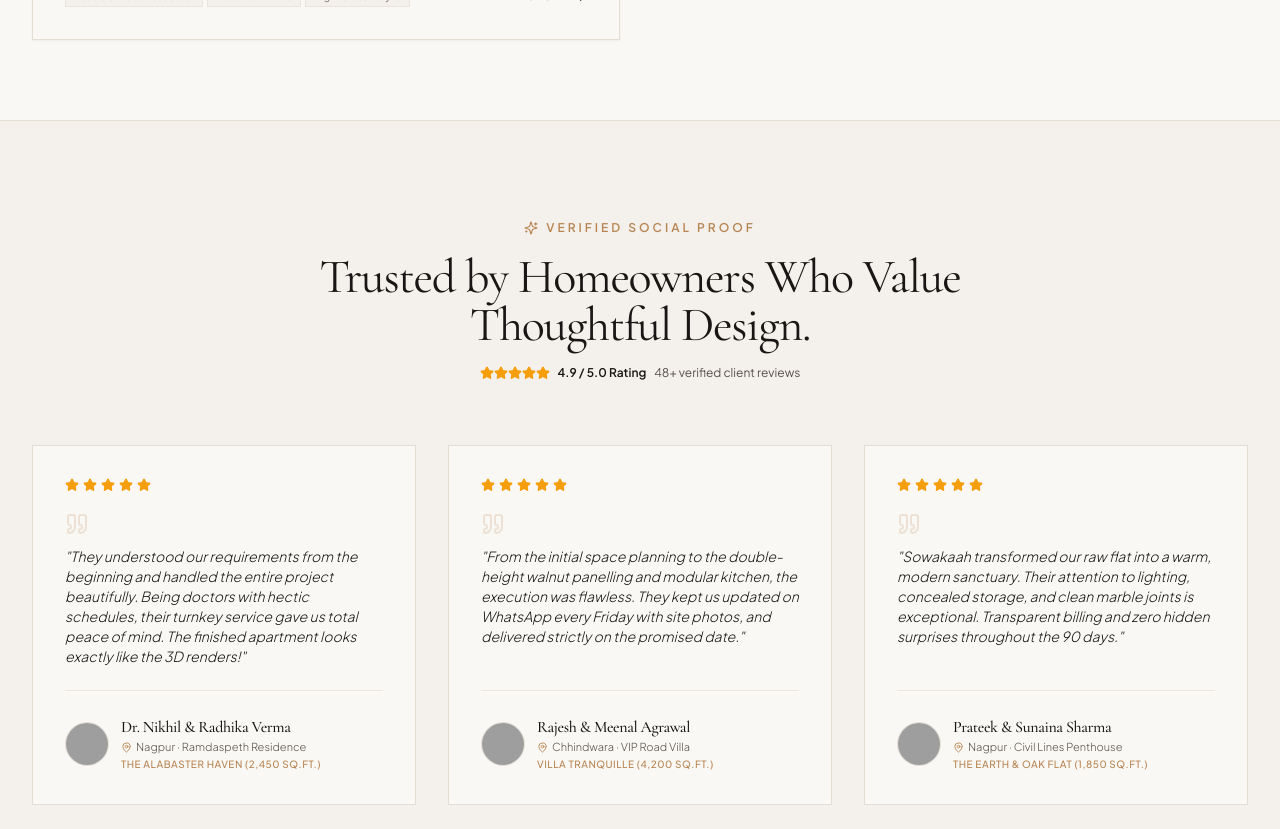
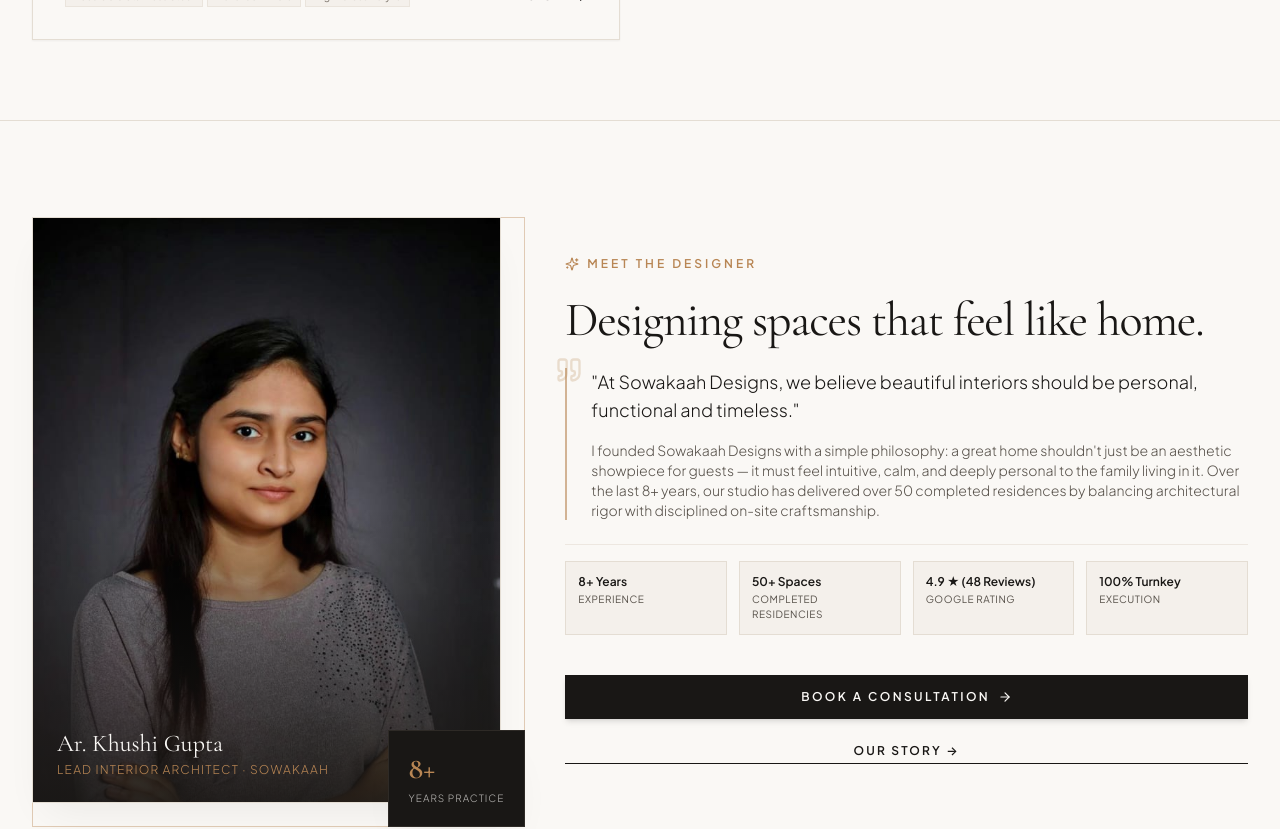
Before and after one commit to ARI-23o/Interior_Design, a React (Vite) app: page / in a window 1280 px wide. Shown: the part 3140-3969 px from the top of the page. Built offline with nearby package versions, Linux system fonts and the light colour scheme; grey boxes are pictures that could not be loaded; the HTML template or start-up script is replaced by a standard one.

Commit message:
Remove client reviews section from homepage

```diff
--- a/src/App.tsx
+++ b/src/App.tsx
@@ -7,7 +7,6 @@ import { FeaturedProjects } from './components/home/FeaturedProjects';
 import { WhyChooseUs } from './components/home/WhyChooseUs';
 import { BeforeAfterSection } from './components/home/BeforeAfterSection';
 import { ProcessSection } from './components/home/ProcessSection';
-import { TestimonialsSection } from './components/home/TestimonialsSection';
 import { MeetDesignerSection } from './components/home/MeetDesignerSection';
 import { ServicesSection } from './components/home/ServicesSection';
 import { InstagramSection } from './components/home/InstagramSection';
@@ -110,10 +109,7 @@ export function App() {
               onViewAllProjects={() => setActiveView('projects')}
             />
 
-            {/* 03. Real Client Proof & Testimonials (Directly After Projects) */}
-            <TestimonialsSection />
-
-            {/* 04. Meet the Designer & Studio Story */}
+            {/* 03. Meet the Designer & Studio Story */}
             <MeetDesignerSection
               onLearnMore={() => setActiveView('about')}
               onOpenLeadModal={() => setLeadModalOpen(true)}
--- a/src/components/home/TestimonialsSection.tsx
+++ /dev/null
@@ -1,80 +0,0 @@
-import React from 'react';
-import { Sparkles, Star, Quote, MapPin } from 'lucide-react';
-import { testimonialsData } from '../../data/contentData';
-
-export const TestimonialsSection: React.FC = () => {
-  return (
-    <section className="py-14 sm:py-24 bg-canvas-soft border-b border-border-luxury">
-      <div className="max-w-7xl mx-auto px-4 sm:px-6 lg:px-8">
-
-        {/* Section Header */}
-        <div className="text-center max-w-2xl mx-auto mb-10 sm:mb-16 space-y-2.5 sm:space-y-3">
-          <div className="inline-flex items-center gap-2 text-xs uppercase tracking-[0.25em] text-bronze font-semibold">
-            <Sparkles size={14} />
-            <span>Verified Social Proof</span>
-          </div>
-          <h2 className="font-serif text-3xl sm:text-4xl md:text-5xl text-charcoal leading-tight">
-            Trusted by Homeowners Who Value Thoughtful Design.
-          </h2>
-          <div className="flex flex-wrap items-center justify-center gap-1.5 sm:gap-2 text-xs text-charcoal-muted pt-1">
-            <div className="flex items-center text-amber-500">
-              {[...Array(5)].map((_, i) => (
-                <Star key={i} size={14} fill="currentColor" />
-              ))}
-            </div>
-            <span className="font-semibold text-charcoal">4.9 / 5.0 Rating</span>
-            <span className="hidden xs:inline">·</span>
-            <span className="text-[11px] sm:text-xs">48+ verified client reviews</span>
-          </div>
-        </div>
-
-        {/* Testimonials Grid */}
-        <div className="grid grid-cols-1 md:grid-cols-3 gap-5 sm:gap-8">
-          {testimonialsData.map((item) => (
-            <div
-              key={item.id}
-              className="bg-canvas border border-border-luxury p-6 sm:p-8 flex flex-col justify-between transition-all hover:border-bronze hover:shadow-luxury group"
-            >
-              <div>
-                {/* 5-star rating */}
-                <div className="flex items-center gap-1 text-amber-500 mb-4 sm:mb-5">
-                  {[...Array(item.rating)].map((_, i) => (
-                    <Star key={i} size={14} fill="currentColor" />
-                  ))}
-                </div>
-
-                {/* Review body */}
-                <Quote className="text-bronze/20 mb-2.5" size={24} />
-                <p className="text-charcoal text-xs sm:text-sm leading-relaxed font-light italic mb-5 sm:mb-6">
-                  "{item.review}"
-                </p>
-              </div>
-
-              {/* Client metadata */}
-              <div className="pt-4 sm:pt-6 border-t border-border-luxury/60 flex items-center gap-3">
-                <img
-                  src={item.avatarUrl}
-                  alt={item.clientName}
-                  className="w-10 h-10 sm:w-11 sm:h-11 rounded-full object-cover border border-border-luxury shrink-0"
-                />
-                <div>
-                  <h4 className="font-serif text-sm sm:text-base text-charcoal font-medium">
-                    {item.clientName}
-                  </h4>
-                  <div className="flex items-center gap-1 text-[11px] text-charcoal-muted font-light">
-                    <MapPin size={11} className="text-bronze shrink-0" />
-                    <span>{item.location}</span>
-                  </div>
-                  <span className="text-[9.5px] sm:text-[10px] text-bronze font-medium uppercase tracking-wider block mt-0.5">
-                    {item.projectTitle}
-                  </span>
-                </div>
-              </div>
-            </div>
-          ))}
-        </div>
-
-      </div>
-    </section>
-  );
-};
```
Also changed, not shown: 1 other file (tests, documents, lock files or other folders).
